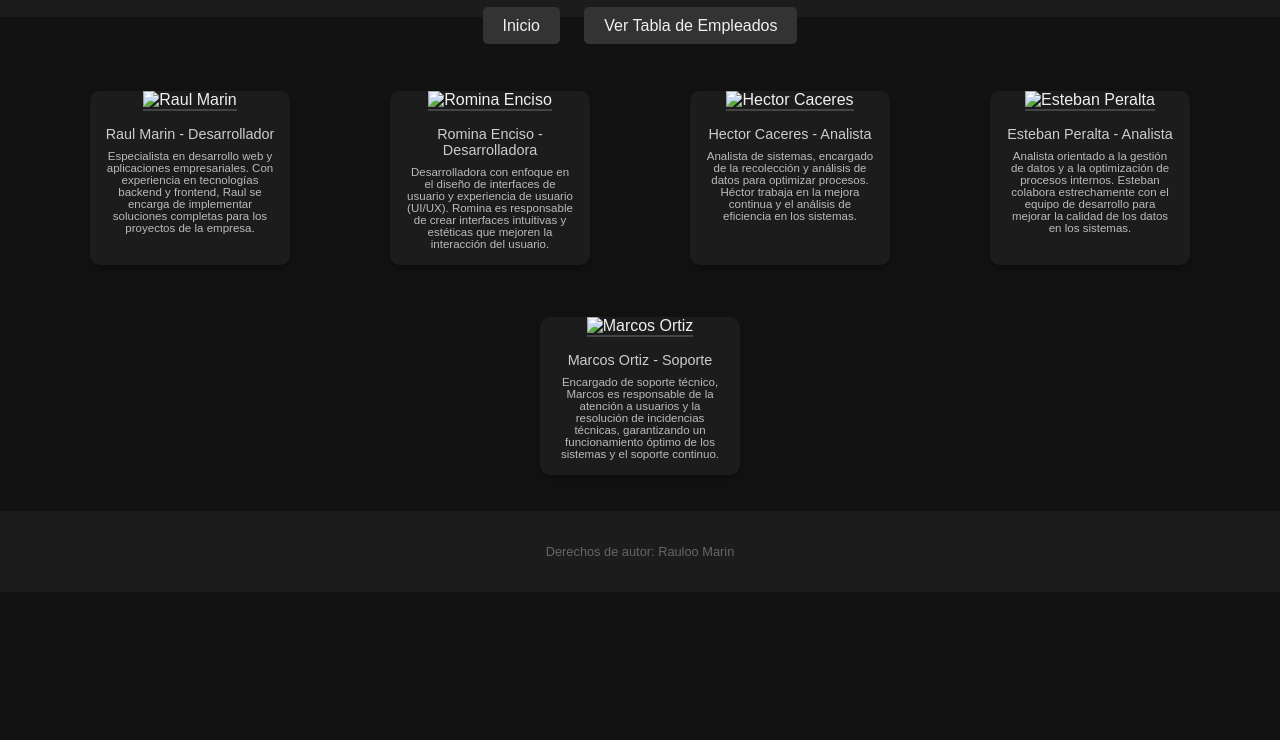
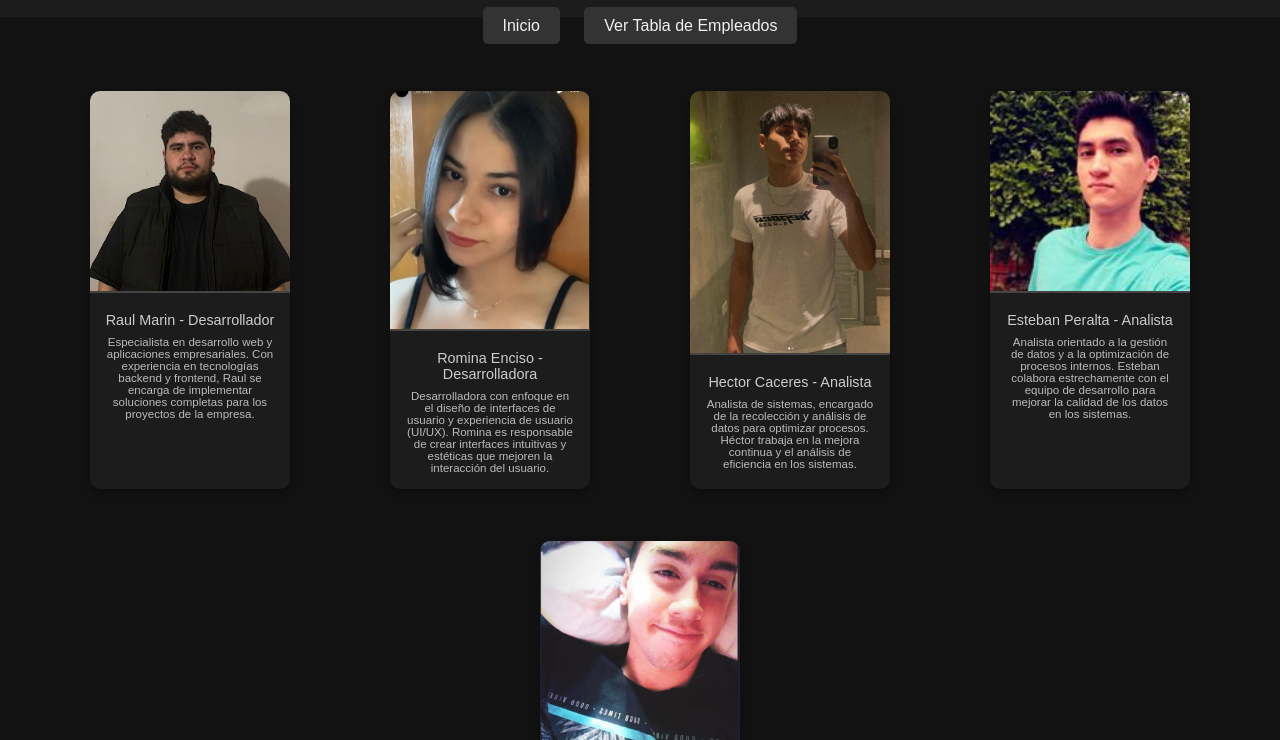
Before and after one commit to Rauloxdd/Tarabajo_practico2, a plain HTML site: page pagina2.html in a window 1280 px wide. Shown: the part 60-800 px from the top of the page. Drawn offline with Linux system fonts and the light colour scheme.

Commit message:
Update pagina2.html

```diff
--- a/pagina2.html
+++ b/pagina2.html
@@ -17,35 +17,35 @@
     <section>
         <div class="image-container">
             <figure>
-                <img src="images/Raul_Marin.png" alt="Raul Marin">
+                <img src="Raul_Marin.png" alt="Raul Marin">
                 <figcaption>
                     Raul Marin - Desarrollador<br>
                     <span>Especialista en desarrollo web y aplicaciones empresariales. Con experiencia en tecnologías backend y frontend, Raul se encarga de implementar soluciones completas para los proyectos de la empresa.</span>
                 </figcaption>
             </figure>
             <figure>
-                <img src="images/Romia_Enciso.png" alt="Romina Enciso">
+                <img src="Romia_Enciso.png" alt="Romina Enciso">
                 <figcaption>
                     Romina Enciso - Desarrolladora<br>
                     <span>Desarrolladora con enfoque en el diseño de interfaces de usuario y experiencia de usuario (UI/UX). Romina es responsable de crear interfaces intuitivas y estéticas que mejoren la interacción del usuario.</span>
                 </figcaption>
             </figure>
             <figure>
-                <img src="images/Hector_caceres.png" alt="Hector Caceres">
+                <img src="Hector_caceres.png" alt="Hector Caceres">
                 <figcaption>
                     Hector Caceres - Analista<br>
                     <span>Analista de sistemas, encargado de la recolección y análisis de datos para optimizar procesos. Héctor trabaja en la mejora continua y el análisis de eficiencia en los sistemas.</span>
                 </figcaption>
             </figure>
             <figure>
-                <img src="images/Esteban.jpg" alt="Esteban Peralta">
+                <img src="Esteban.jpg" alt="Esteban Peralta">
                 <figcaption>
                     Esteban Peralta - Analista<br>
                     <span>Analista orientado a la gestión de datos y a la optimización de procesos internos. Esteban colabora estrechamente con el equipo de desarrollo para mejorar la calidad de los datos en los sistemas.</span>
                 </figcaption>
             </figure>
             <figure>
-                <img src="images/Marco.png" alt="Marcos Ortiz">
+                <img src="Marco.png" alt="Marcos Ortiz">
                 <figcaption>
                     Marcos Ortiz - Soporte<br>
                     <span>Encargado de soporte técnico, Marcos es responsable de la atención a usuarios y la resolución de incidencias técnicas, garantizando un funcionamiento óptimo de los sistemas y el soporte continuo.</span>
```
